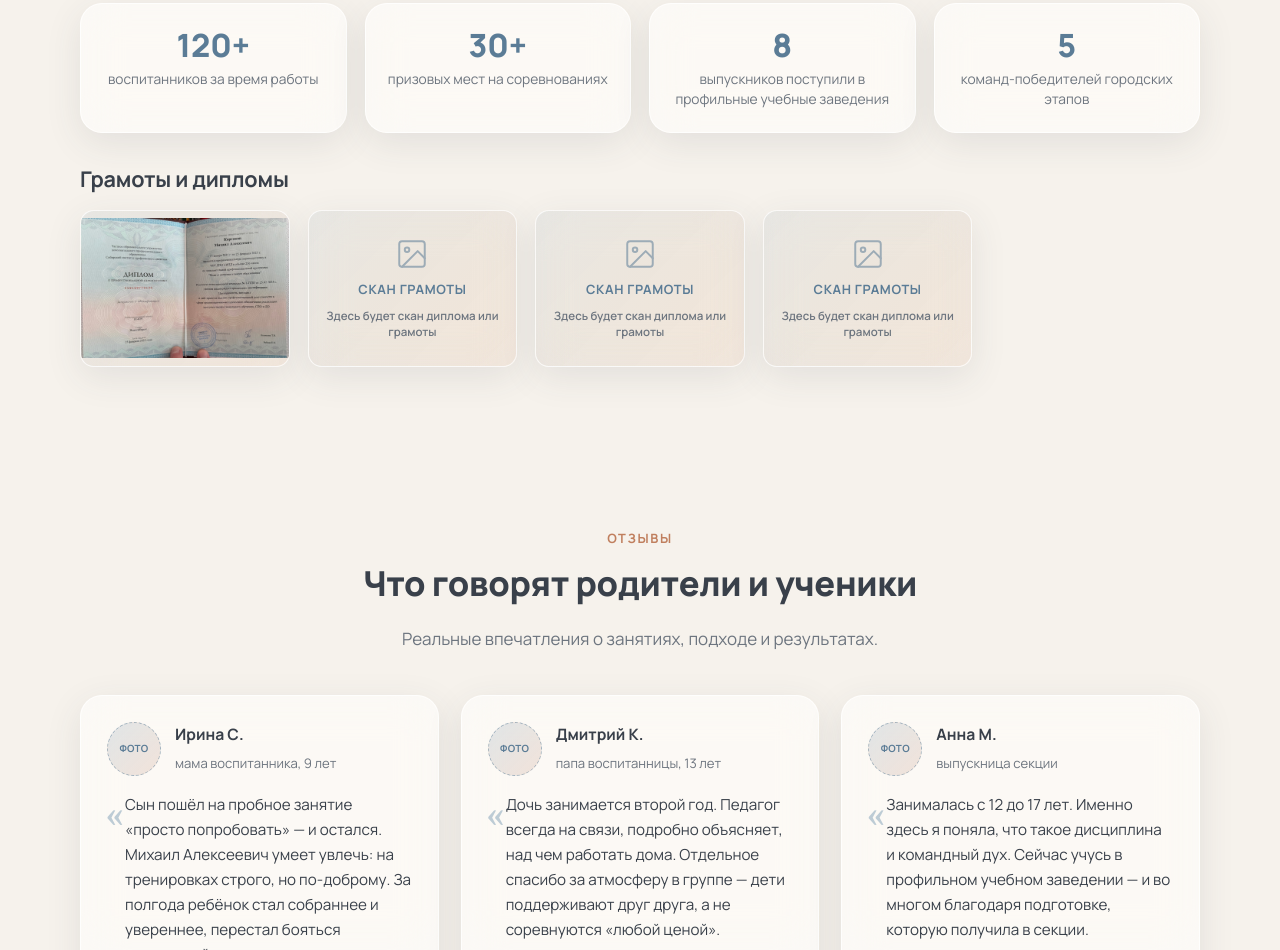
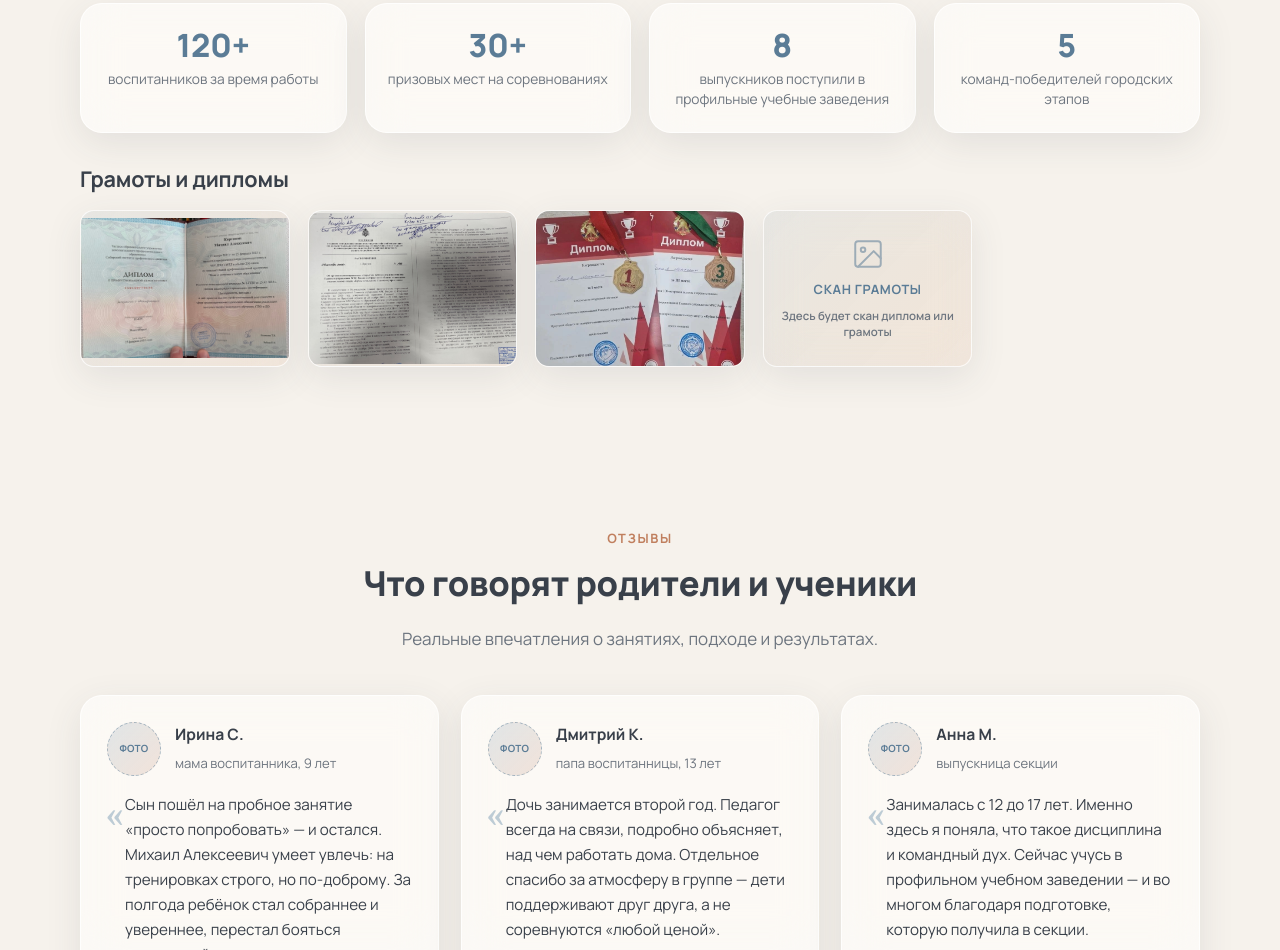
Before and after one commit to Nickoffgit/firerescuesport, a plain HTML site: page index.html in a window 1280 px wide. Shown: the part 5338-6288 px from the top of the page. Drawn offline with Linux system fonts and the light colour scheme.

Commit message:
Update index.html

```diff
--- a/index.html
+++ b/index.html
@@ -1416,22 +1416,10 @@ select:focus-visible{
         <img src="QBdN7AvncxAXRtmwKuOS3VTghberbSCW25CE4FDMmJR9BO-ZJnVc_1BpGwEm429KvwOgGaSJ9tBc5hFLiIE58-QX.jpg" object-fit: cover>
       </div>
       <div class="placeholder ratio-4-3 glass">
-        <svg width="34" height="34" viewBox="0 0 24 24" fill="none" stroke="currentColor" stroke-width="1.4" stroke-linecap="round" stroke-linejoin="round" aria-hidden="true">
-          <rect x="3" y="3" width="18" height="18" rx="2"></rect>
-          <circle cx="8.5" cy="9" r="1.6"></circle>
-          <path d="M21 15l-5-5L5 21"></path>
-        </svg>
-        Скан грамоты
-        <small>Здесь будет скан диплома или грамоты</small>
+        <img src="eR8-HB-jtF6JtOQXLkWlTTR5Paee1p4MRl2Qnd1qBAjNx-NZ4V6JgVdoD9zVwkhcwe2oeRlXGU4T7bcB0fHawvqP.jpg" object-fit: cover>
       </div>
       <div class="placeholder ratio-4-3 glass">
-        <svg width="34" height="34" viewBox="0 0 24 24" fill="none" stroke="currentColor" stroke-width="1.4" stroke-linecap="round" stroke-linejoin="round" aria-hidden="true">
-          <rect x="3" y="3" width="18" height="18" rx="2"></rect>
-          <circle cx="8.5" cy="9" r="1.6"></circle>
-          <path d="M21 15l-5-5L5 21"></path>
-        </svg>
-        Скан грамоты
-        <small>Здесь будет скан диплома или грамоты</small>
+        <img src="T-b2zYjfclCmrke36zb3HO6AysVLdP5Cnwhd1CPUEM-H3ptXlRhztaFDSqNGDgy8XEn0fOdcYh26c18YmCH7gM-e.jpg" object-fit: cover>
       </div>
       <div class="placeholder ratio-4-3 glass">
         <svg width="34" height="34" viewBox="0 0 24 24" fill="none" stroke="currentColor" stroke-width="1.4" stroke-linecap="round" stroke-linejoin="round" aria-hidden="true">
```
